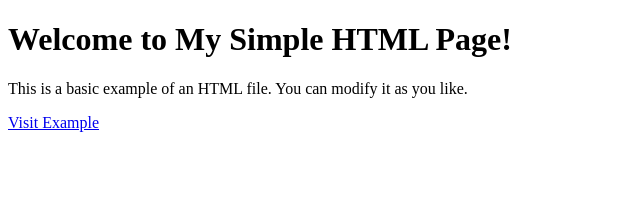
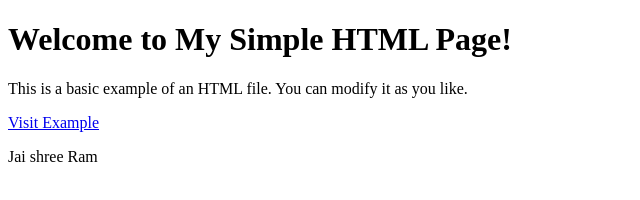
Before and after one commit to bchaitanya92/learn_med, a plain HTML site: page index.html in a window 1280 px wide. Shown: the whole page, without its empty margins (0-640 px from the left). Drawn offline with Linux system fonts and the light colour scheme.

Commit message:
Jai shree ram

```diff
--- a/index.html
+++ b/index.html
@@ -7,5 +7,6 @@
     <h1>Welcome to My Simple HTML Page!</h1>
     <p>This is a basic example of an HTML file. You can modify it as you like.</p>
     <a href="https://www.example.com">Visit Example</a>
+    <p>Jai shree Ram</p>
 </body>
 </html>
```
